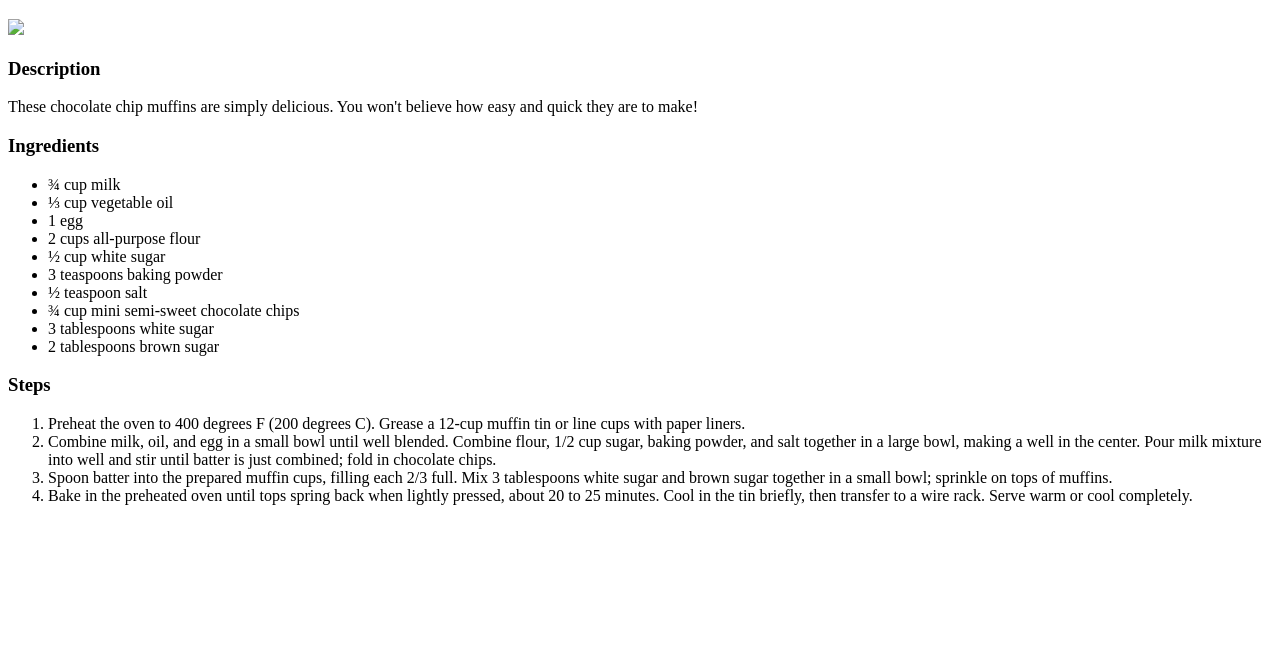
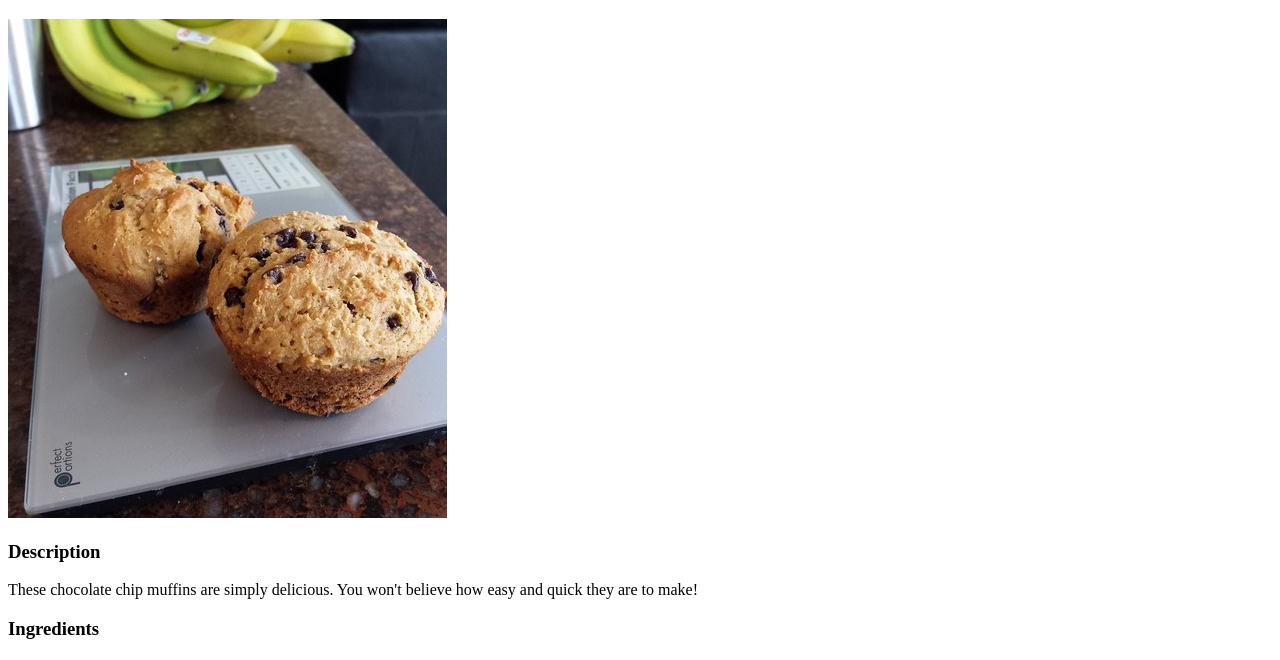
Before and after one commit to datascapes/odin-recipes, a plain HTML site: page recipes/chocochipmuffin.html in a window 1280 px wide. Shown: the part 61-721 px from the top of the page. Drawn offline with Linux system fonts and the light colour scheme; the site is published under a folder, as on GitHub Pages, so addresses that start at the root find nothing.

Commit message:
Fix image

```diff
--- a/recipes/chocochipmuffin.html
+++ b/recipes/chocochipmuffin.html
@@ -6,7 +6,7 @@
     </head>
     <body>
         <h1>Chocolate Chip Muffins</h1>
-        <img src="/images/chocomuffin.jpg">
+        <img src="images/chocomuffin.jpg">
         <h3>Description</h3>
         <p>These chocolate chip muffins are simply delicious. You won't believe how easy and quick they are to make!</p>
         <h3>Ingredients</h3>
```
